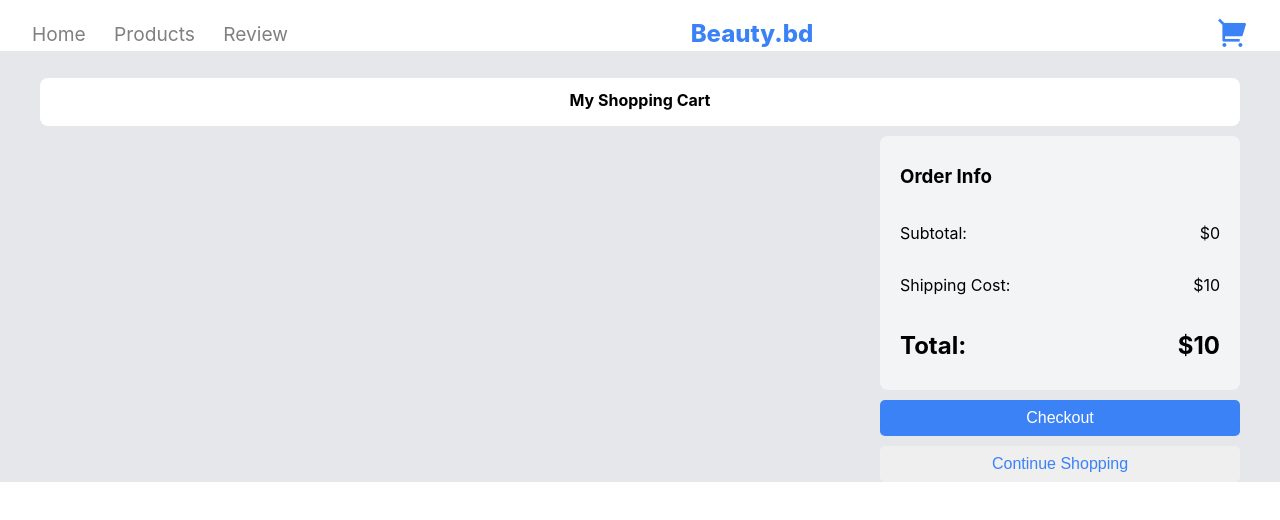
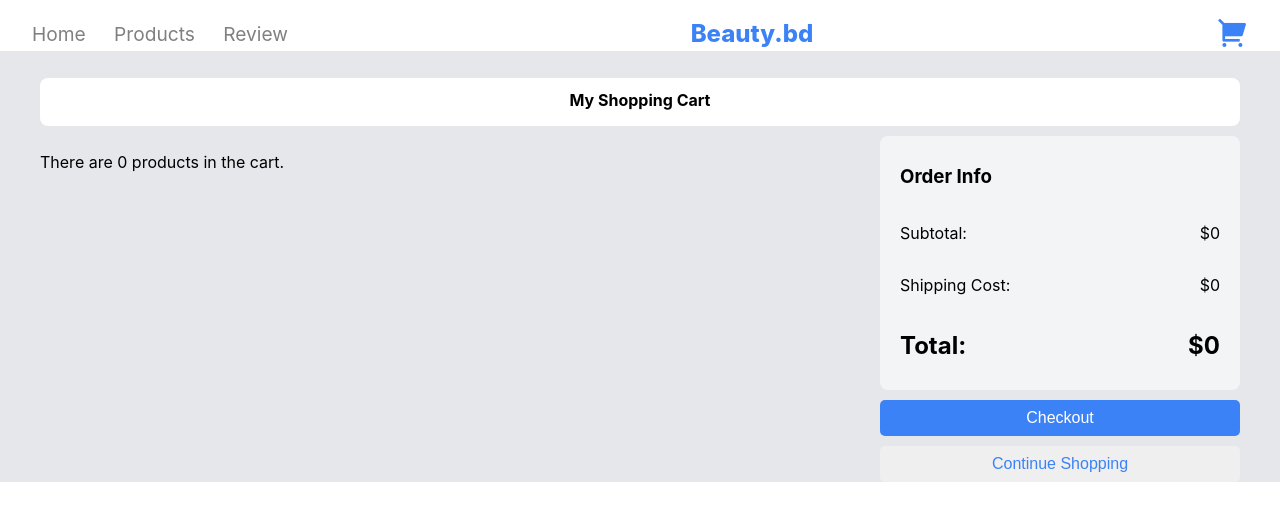
Before and after one commit to minhnnhob/shopping_cart_mock, a React (Create React App) app: page /cart in a window 1280 px wide. Shown: the top 520 px of the page. Built offline with nearby package versions, Linux system fonts and the light colour scheme.

Commit message:
Update cart calculations and display shipping cost

```diff
--- a/src/features/cart/componets/checkoutCart.tsx
+++ b/src/features/cart/componets/checkoutCart.tsx
@@ -3,7 +3,7 @@ import { RootState } from '../../../stores/store';
 const CheckoutCart: React.FC = () => {
     const cartItems = useSelector((state: RootState) => state.cart.items);
     const calculateTotal = () => {
-        return cartItems.reduce((total, item) => total + Number(item.price), 0) + 10;
+        return cartItems.reduce((total, item) => total + Number(item.price), 0) ;
       };
 
     return (
@@ -19,7 +19,7 @@ const CheckoutCart: React.FC = () => {
 
                     <div style={{ display: "flex", justifyContent: "space-between" }}>
                         <p className="subleft">Shipping Cost: </p>
-                        <p className="subright">$10</p>
+                        <p className="subright">$0</p>
                     </div>
 
                     <div style={{ display: "flex", justifyContent: "space-between" }}>
--- a/src/features/cart/componets/listCart.tsx
+++ b/src/features/cart/componets/listCart.tsx
@@ -9,6 +9,9 @@ import { useCartActions } from '../api/index';
 const ListCart = () => {
     const { handleRemove } = useCartActions(); // use the custom hook
     const cartItems = useSelector((state: RootState) => state.cart.items);
+    if (cartItems.length === 0) {
+        return <p >There are 0 products in the cart.</p>;
+    }
 
     return (
         <Row>
@@ -38,5 +41,6 @@ const ListCart = () => {
         </Row>
     );
 };
+//hehe
 
 export default ListCart;
--- a/src/features/cart/interface/interface.tsx
+++ b/src/features/cart/interface/interface.tsx
@@ -5,5 +5,6 @@ export interface CartItem {
   description: string;
   price: string;
   imageUrl: string;
+  quantity: number;
   }
   export default CartItem;
--- a/src/features/products/interface/interface.tsx
+++ b/src/features/products/interface/interface.tsx
@@ -4,6 +4,7 @@ export interface Product {
     description: string;
     price: string;
     imageUrl: string;
+    quantity: number;
   }
 
   export default Product;
```
